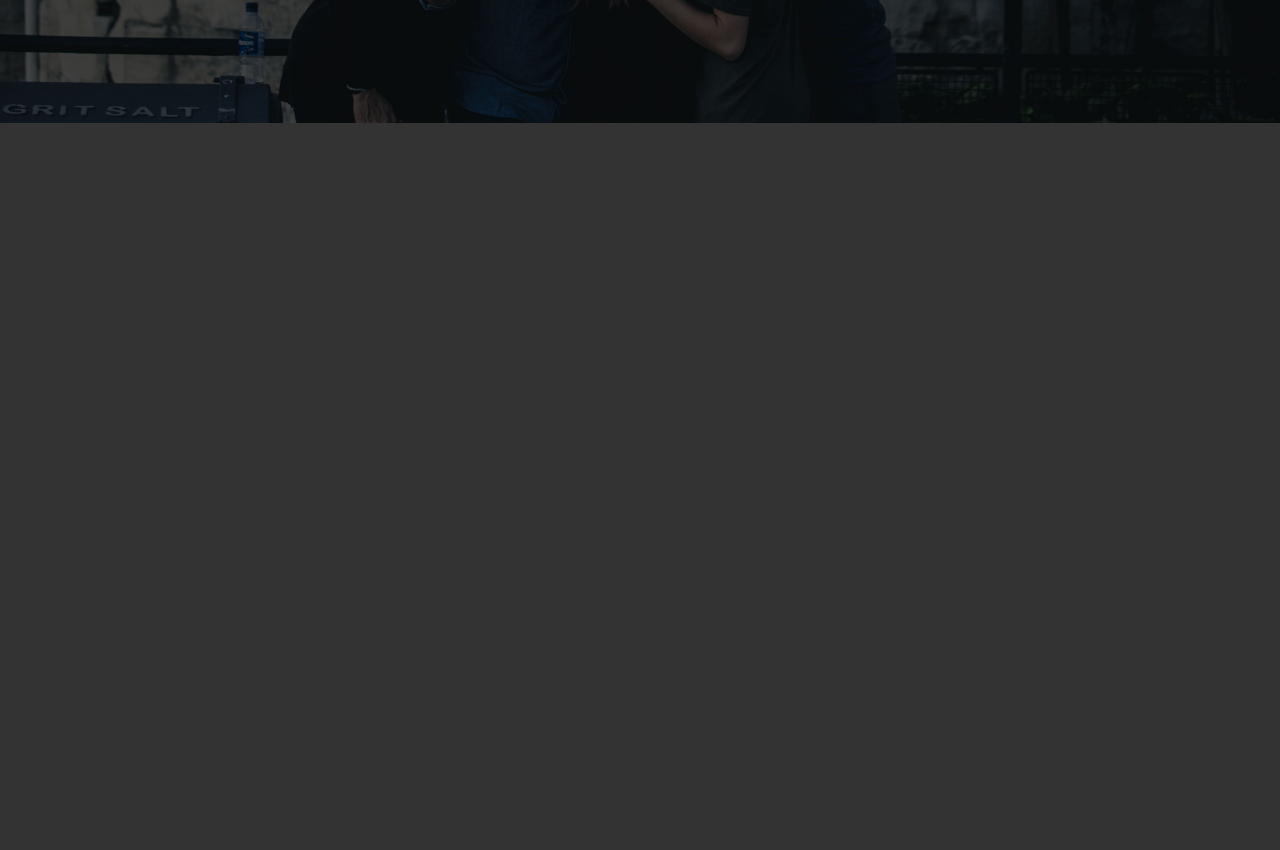
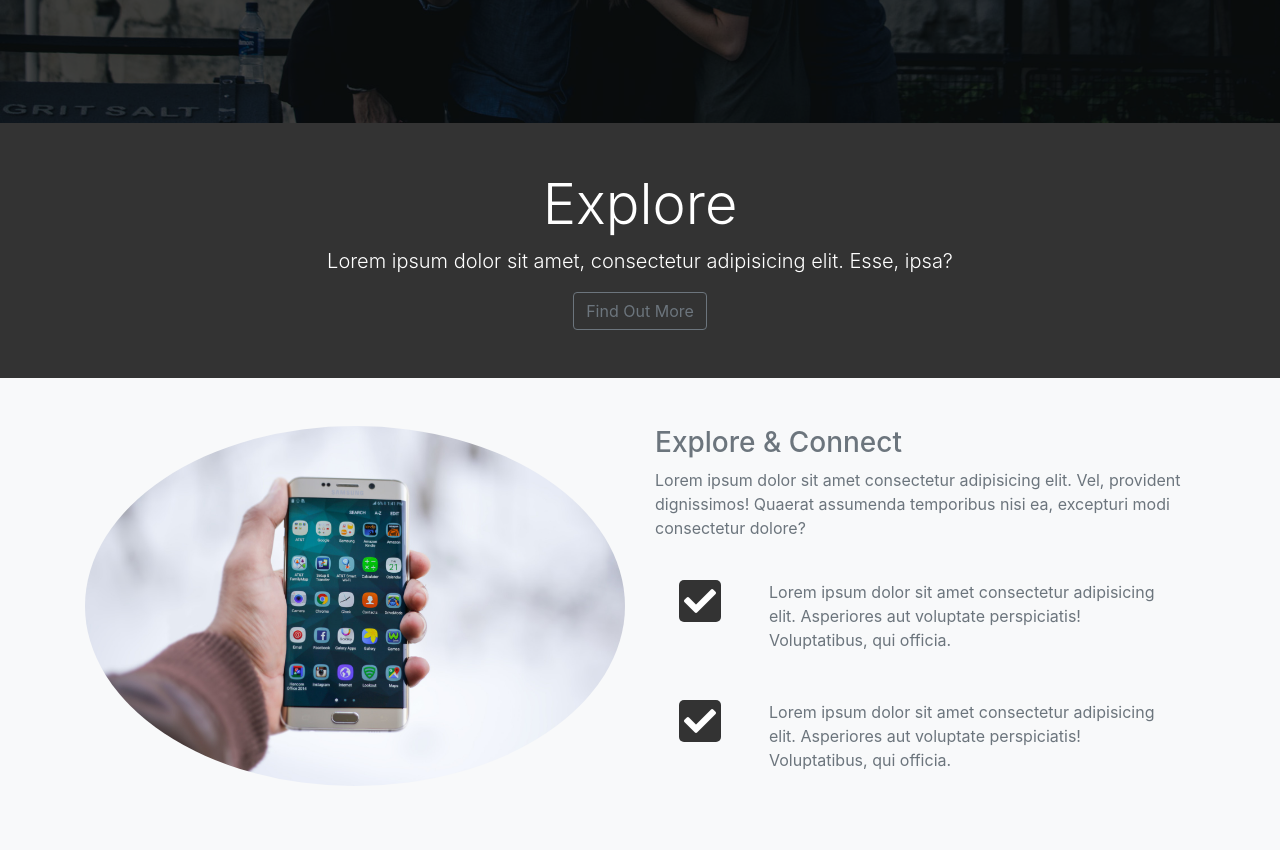
Before and after one commit to rmhennessey/bootstrap-social, a plain HTML site: page index.html in a window 1280 px wide. Shown: the part 577-1427 px from the top of the page. Before the commit the page ends 800 px from the top, so only its background shows below. Drawn offline with nearby package versions, Linux system fonts and the light colour scheme.

Commit message:
explore section complete

```diff
--- a/css/style.css
+++ b/css/style.css
@@ -39,3 +39,11 @@ body {
 	padding: 5px;
 	border-radius: 5px;
 }
+
+#explore-section .fas,
+#share-section .fas {
+	background: #333;
+	color: white;
+	padding: 5px;
+	border-radius: 5px;
+}
--- a/index.html
+++ b/index.html
@@ -109,6 +109,51 @@
 			</div>
 		</header>
 
+		<!-- EXPLORE HEAD -->
+		<section id="explore-head-section">
+			<div class="container">
+				<div class="row">
+					<div class="col text-center py-5">
+						<h1 class="display-4">Explore</h1>
+						<p class="lead">Lorem ipsum dolor sit amet, consectetur adipisicing elit. Esse, ipsa?</p>
+						<a href="#" class="btn btn-outline-secondary">Find Out More</a>
+					</div>
+				</div>
+			</div>
+		</section>
+
+		<!-- EXPLORE SECTION -->
+		<section id="explore-section" class="bg-light text-muted py-5">
+			<div class="container">
+				<div class="row">
+					<div class="col-md-6">
+						<img src="img/explore-section1.jpg" alt="" class="img-fluid mb-3 rounded-circle">
+					</div>
+					<div class="col-md-6">
+						<h3>Explore & Connect</h3>
+						<p>Lorem ipsum dolor sit amet consectetur adipisicing elit. Vel, provident dignissimos! Quaerat assumenda temporibus nisi ea, excepturi modi consectetur dolore?</p>
+						<div class="d-flex">
+							<div class="p-4 align-self-start">
+								<i class="fas fa-check fa-2x"></i>
+							</div>
+							<div class="p-4 align-self-end">
+								Lorem ipsum dolor sit amet consectetur adipisicing elit. Asperiores aut voluptate perspiciatis! Voluptatibus, qui officia.
+							</div>
+						</div>
+
+						<div class="d-flex">
+							<div class="p-4 align-self-start">
+								<i class="fas fa-check fa-2x"></i>
+							</div>
+							<div class="p-4 align-self-end">
+								Lorem ipsum dolor sit amet consectetur adipisicing elit. Asperiores aut voluptate perspiciatis! Voluptatibus, qui officia.
+							</div>
+						</div>
+					</div>
+				</div>
+			</div>
+		</section>
+
 	 <!-- Optional JavaScript -->
     <!-- jQuery first, then Popper.js, then Bootstrap JS -->
     <script src="https://code.jquery.com/jquery-3.3.1.slim.min.js" integrity="sha384-q8i/X+965DzO0rT7abK41JStQIAqVgRVzpbzo5smXKp4YfRvH+8abtTE1Pi6jizo" crossorigin="anonymous"></script>
```
